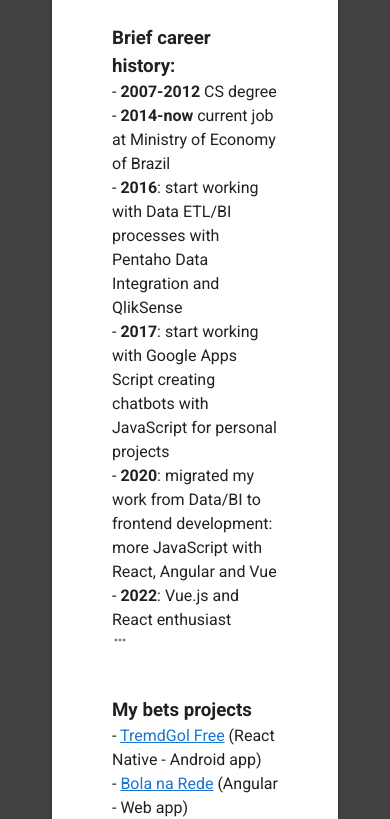
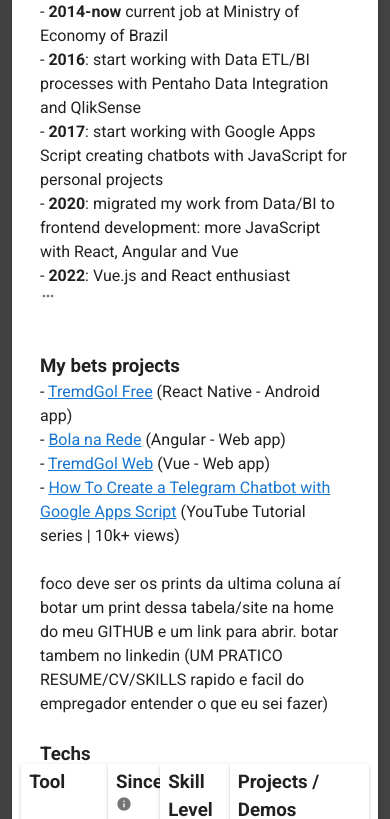
Before and after one commit to jvictorjs/skills, a plain HTML site: page index.html in a window 390 px wide. Shown: the part 216-1035 px from the top of the page. Drawn offline with nearby package versions, Linux system fonts and the light colour scheme.

Commit message:
$vuetify.breakpoint.mobile to reduce margins for mobile screens

```diff
--- a/index.html
+++ b/index.html
@@ -15,8 +15,8 @@
         <v-app>
             <v-main class="d-flex flex-column align-center grey darken-3">
                 <v-hover v-slot="{ hover }" class="rounded-xl">
-                    <v-sheet :elevation="hover ? 13 : 2" class="d-flex flex-column align-center ma-13 rounded-lg'" max-width="1200" min-width="250">
-                        <v-sheet class="ma-10 d-flex flex-wrap align-center justify-space-around" width="90%">
+                    <v-sheet :elevation="hover ? 13 : 2" :class="($vuetify.breakpoint.mobile ? 'ma-3' : 'ma-13' )+' d-flex flex-column align-center rounded-lg'" max-width="1200" min-width="250">
+                        <v-sheet class="ma-10 d-flex flex-wrap align-center justify-space-around" :width="$vuetify.breakpoint.mobile ? '90%' : '90%'">
                             <v-tooltip bottom>
                                 <template v-slot:activator="{ on, attrs }">
                                     <span class="elevation-0" v-bind="attrs" v-on="on">
@@ -78,13 +78,13 @@
                                 LinkedIn profile
                             </v-tooltip>
                         </v-sheet>
-                        <v-sheet class="mt-0 mx-15 text-wrap rounded-lg d-flex flex-column align-start">
+                        <v-sheet :class="$vuetify.breakpoint.mobile ? 'mx-7' : 'mx-15' +' mt-0 rounded-lg d-flex flex-column align-start'">
                             <h3>Brief career history:</h3>
-                            <span>- <b>2007-2012</b> CS degree</span>
-                            <span>- <b>2014-now</b> current job at Ministry of Economy of Brazil</span>
-                            <span>- <b>2016</b>: start working with Data ETL/BI processes with Pentaho Data Integration and QlikSense</span>
-                            <span>- <b>2017</b>: start working with Google Apps Script creating chatbots with JavaScript for personal projects</span>
-                            <span>- <b>2020</b>: migrated my work from Data/BI to frontend development: more JavaScript with React, Angular and Vue</span>
+                            <span>- <b>2007-2012</b> CS degree</span><br>
+                            <span>- <b>2014-now</b> current job at Ministry of Economy of Brazil</span><br>
+                            <span>- <b>2016</b>: start working with Data ETL/BI processes with Pentaho Data Integration and QlikSense</span><br>
+                            <span>- <b>2017</b>: start working with Google Apps Script creating chatbots with JavaScript for personal projects</span><br>
+                            <span>- <b>2020</b>: migrated my work from Data/BI to frontend development: more JavaScript with React, Angular and Vue</span><br>
                             <span>- <b>2022</b>: Vue.js and React enthusiast
                                 <v-sheet>
                                     <v-tooltip bottom>
@@ -185,7 +185,7 @@
                                 <br>
                                 <h3>Techs</h3>
                         </v-sheet>
-                        <v-sheet class="mt-n1 d-flex flex-column elevation-0" width="80%">
+                        <v-sheet class="mt-n1 d-flex flex-column elevation-0" :width="$vuetify.breakpoint.mobile ? '95%' : '80%'">
                             <v-sheet :class="itemRowClass">
                                 <v-sheet :class="toolColClass" :width="toolColWidth">
                                     <h3>Tool</h3>
@@ -193,7 +193,7 @@
                                 <v-sheet :class="sinceColClass" :width="sinceColWidth">
                                     <v-tooltip top nudge-bottom="15">
                                         <template v-slot:activator="{ on, attrs }">
-                                            <v-sheet class="d-flex flex-row flex-wrap justify-space-between">
+                                            <v-sheet class="d-flex flex-row flex-wrap text-wrap justify-space-between">
                                                 <h3>Since</h3>
                                                 <v-icon small color="grey darken-1" v-bind="attrs" v-on="on"> mdi-information </v-icon>
                                             </v-sheet>
@@ -503,14 +503,14 @@
             data() {
                 return {
                     itemRowClass: 'd-flex flex-row elevation-0 flex-wrap',
-                    toolColClass: 'px-2 pt-1 elevation-2',
-                    sinceColClass: 'px-2 pt-1 elevation-2',
-                    skillLevelColClass: 'px-2 pt-1 elevation-2',
-                    moreDetailsColClass: 'px-2 pt-1 elevation-2',
+                    toolColClass: 'px-2 pt-1 elevation-2 text-wrap',
+                    sinceColClass: 'px-2 pt-1 elevation-2 text-wrap',
+                    skillLevelColClass: 'px-2 pt-1 elevation-2 text-wrap',
+                    moreDetailsColClass: 'px-2 pt-1 elevation-2 text-wrap',
                     toolColWidth: '25%',
-                    sinceColWidth: '13%',
+                    sinceColWidth: '15%',
                     skillLevelColWidth: '20%',
-                    moreDetailsColWidth: '42%',
+                    moreDetailsColWidth: '40%',
                     beginnerLevelText: "Beginner",
                     intermediateLevelText: "Intermediate",
                     advancedLevelText: "Advanced⭐"
```
